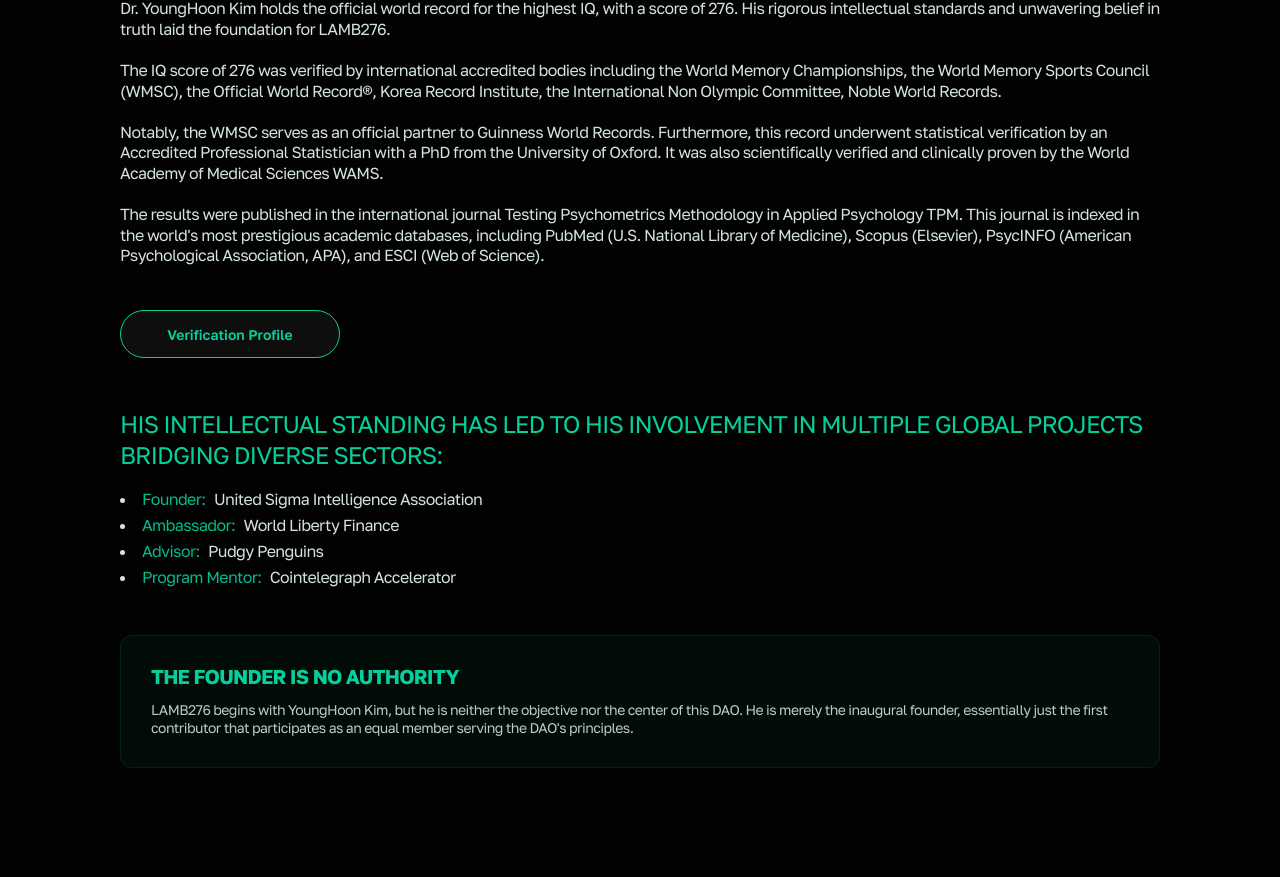
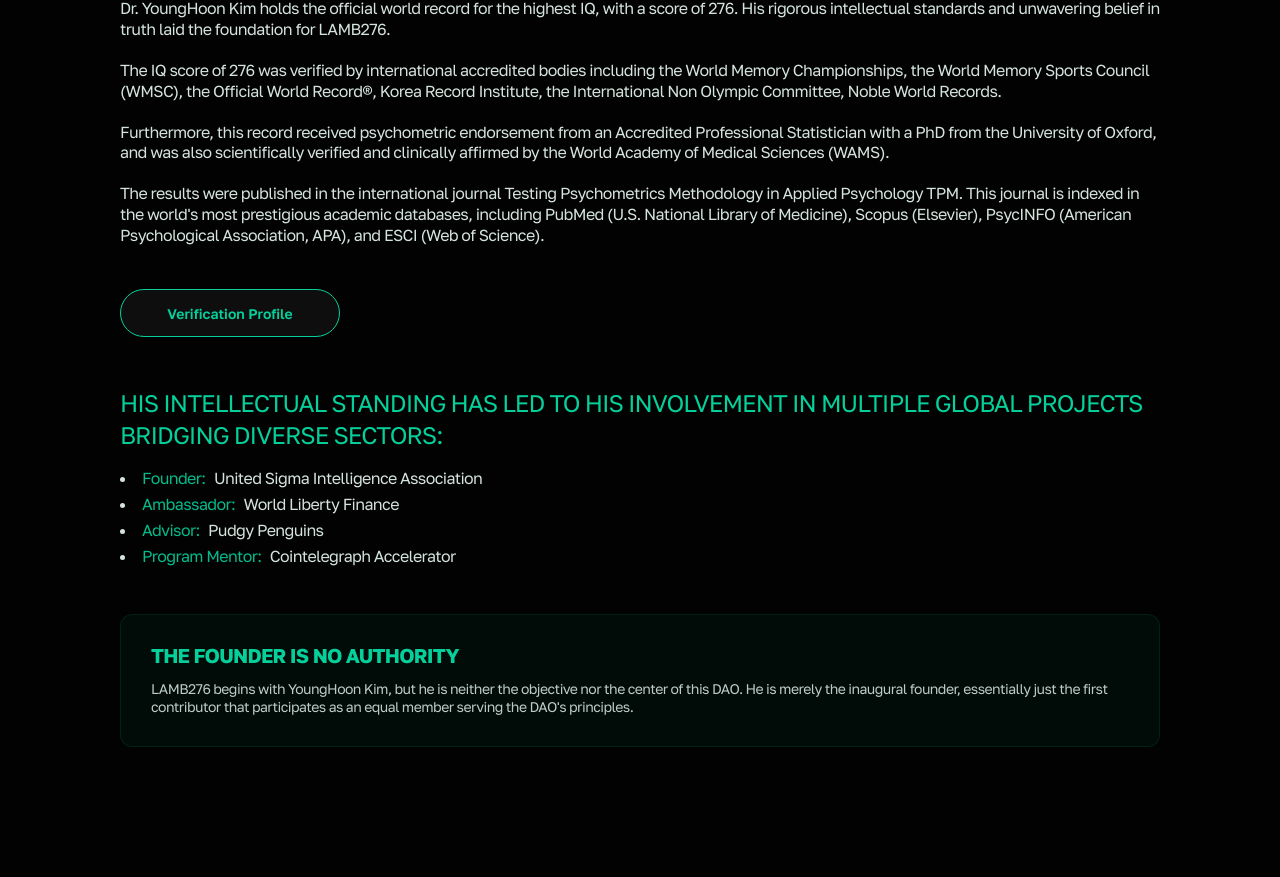
Before and after one commit to Lamb276/lamb276-landing, a React (Vite) app: page /gold-paper in a window 1280 px wide. Shown: the part 1018-1895 px from the top of the page. Built offline with nearby package versions, Linux system fonts and the light colour scheme.

Commit message:
design: Edit Text
Gold Paper - The Founder

```diff
--- a/src/pages/GoldPaper.jsx
+++ b/src/pages/GoldPaper.jsx
@@ -86,13 +86,12 @@
                             Noble World Records.
                         </p>
                         <p>
-                            Notably, the WMSC serves as an official partner to
-                            Guinness World Records. Furthermore, this record
-                            underwent statistical verification by an Accredited
-                            Professional Statistician with a PhD from the
-                            University of Oxford. It was also scientifically
-                            verified and clinically proven by the World Academy
-                            of Medical Sciences WAMS.
+                            Furthermore, this record received psychometric
+                            endorsement from an Accredited Professional
+                            Statistician with a PhD from the University of
+                            Oxford, and was also scientifically verified and
+                            clinically affirmed by the World Academy of Medical
+                            Sciences (WAMS).
                         </p>
                         <p>
                             The results were published in the international
```
Also changed, not shown: 1 other file (tests, documents, lock files or other folders).
